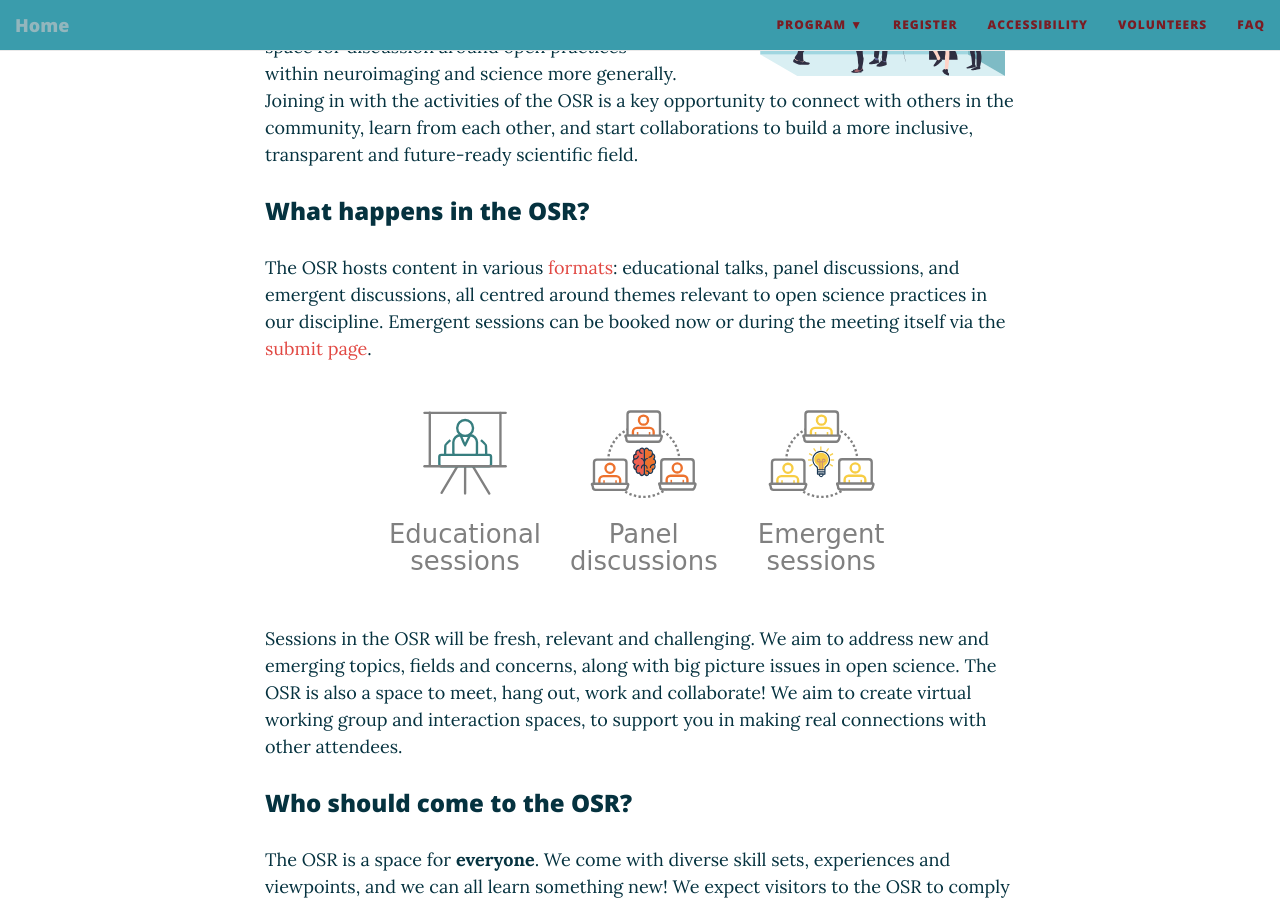
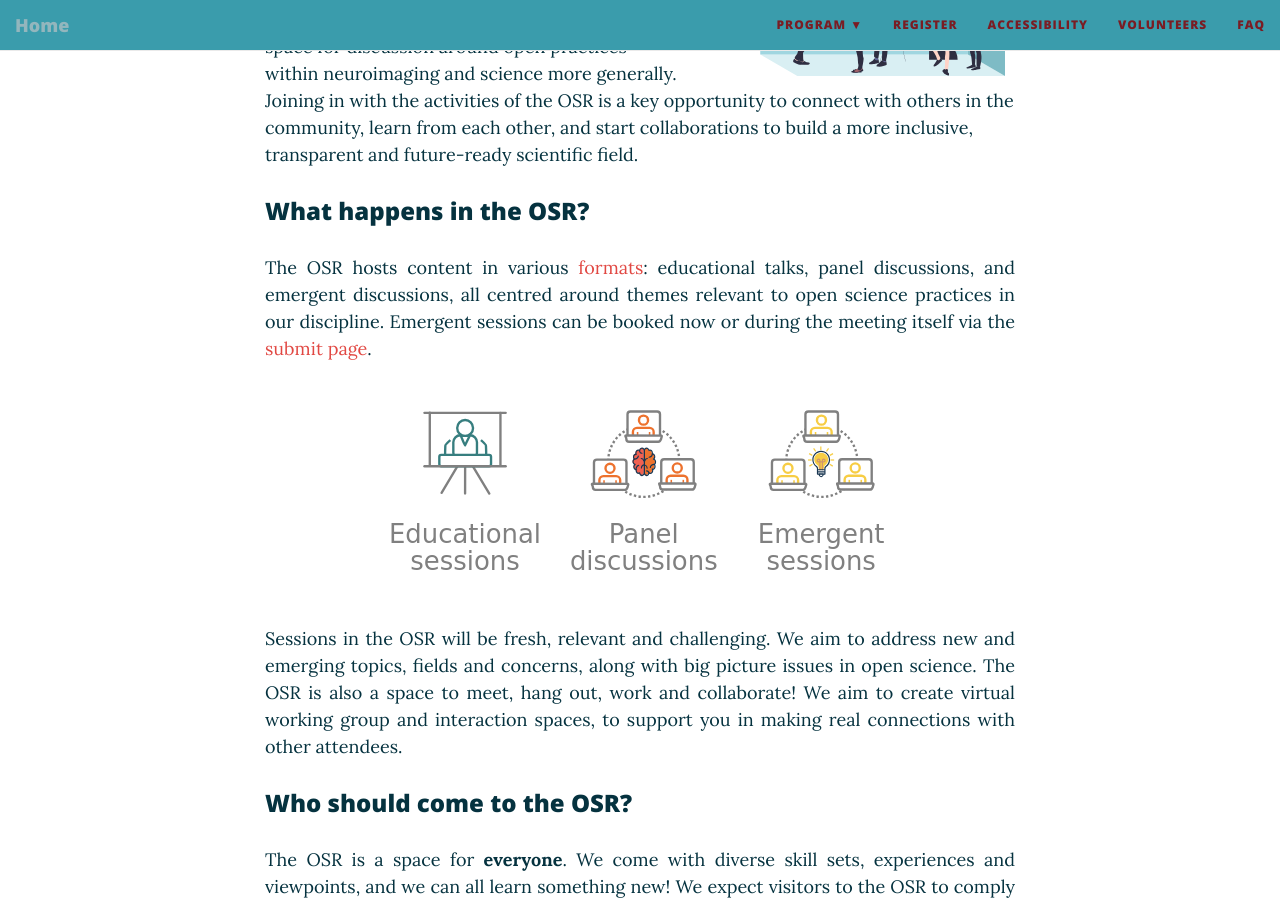
Before and after one commit to ohbm/osr2021, a Jekyll site: the page built from index.html, in a window 1280 px wide and 900 px high, scrolled down 345 px. Built offline with Jekyll 4.4.1, drawn with Linux system fonts in a browser that asks for light colours; nearby versions of some CDN libraries; the list of posts is cut into pages by our own code.

Commit message:
Update index.html

```diff
--- a/index.html
+++ b/index.html
@@ -35,7 +35,7 @@ bigimg:
 
           <h3>What happens in the OSR?</h3>
 
-          <p>
+          <p align="justify">
               The OSR hosts content in various <a href="https://ohbm.github.io/osr2021/formats/">formats</a>: educational talks, panel discussions, and emergent discussions, all centred around themes relevant to open science practices in our discipline.
               Emergent sessions can be booked now or during the meeting itself via the <a href="https://ohbm.github.io/osr2021/submit/">submit page</a>.
           </p>
@@ -43,7 +43,7 @@ bigimg:
               <img src="img/osr_themes_eao_geg.svg" alt="osrthemes" width="70%">
           </div>
 
-          <p>
+          <p align="justify">
               Sessions in the OSR will be fresh, relevant and challenging.
               We aim to address new and emerging topics, fields and concerns, along with big picture issues in open science.
               The OSR is also a space to meet, hang out, work and collaborate! We aim to create virtual working group and interaction spaces, to support you in making real connections with other attendees.
@@ -52,7 +52,7 @@ bigimg:
 
           <h3>Who should come to the OSR?</h3>
 
-          <p>
+          <p align="justify">
               The OSR is a space for <b>everyone</b>. We come with diverse skill sets, experiences and viewpoints, and we can all learn something new!
               We expect visitors to the OSR to comply with the <a href="https://www.humanbrainmapping.org/i4a/pages/index.cfm?pageid=3912">Code of Conduct</a> for the OHBM annual meeting.
               These behaviours are aligned with open science practices of sharing, collaboration, and inclusivity.
@@ -61,7 +61,7 @@ bigimg:
 
           <h3>Platforms</h3>
 
-          <p>
+          <p align="justify">
               Participation in the OSR will happen across several platforms.
               OHBM registrants can view OSR content and interact with the community from within the virtual conferencing platform.
               Both OHBM and Zero-cost participants will be able to join the interactive program via Crowdcast.
```
